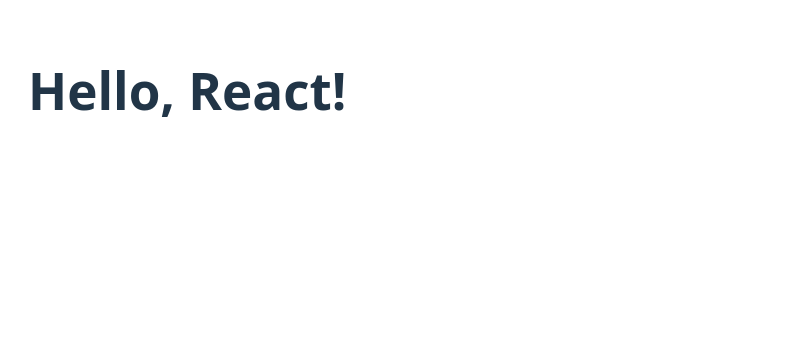
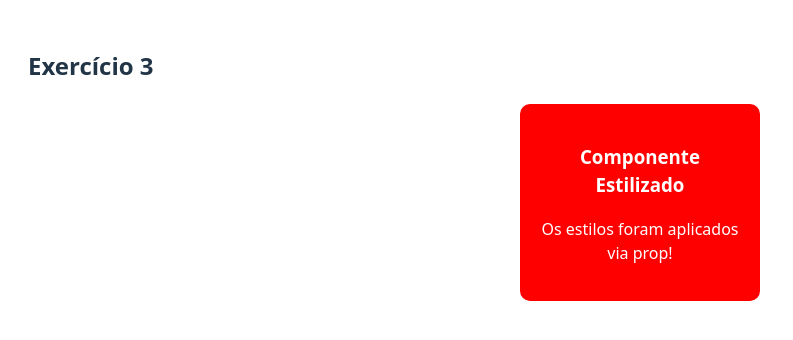
Before and after one commit to laraberns/tp3-react, a React (Vite) app: page /exercicio3 in a window 1280 px wide. Shown: the top 340 px of the page, without its empty margins (0-793 px from the left). Built offline with nearby package versions, Linux system fonts and the light colour scheme.

Commit message:
add exer 3

```diff
--- /dev/null
+++ b/src/components/Estilizador.jsx
@@ -0,0 +1,8 @@
+export default function Estilizador({ estilo }) {
+  return (
+    <div style={estilo}>
+      <h3>Componente Estilizado</h3>
+      <p>Os estilos foram aplicados via prop!</p>
+    </div>
+  );
+}
--- a/src/pages/Exercicio3.jsx
+++ b/src/pages/Exercicio3.jsx
@@ -1,3 +1,20 @@
+import Estilizador from "../components/Estilizador";
+
 export default function Exercicio3() {
-  return <h1>Hello, React!</h1>;
+  let estilo = {
+    backgroundColor: "red",
+    color: "#fff",
+    padding: "20px",
+    borderRadius: "10px",
+    textAlign: "center",
+    width: "200px",
+    margin: "10px auto",
+  };
+
+  return (
+    <>
+      <h2>Exercício 3</h2>
+      <Estilizador estilo={estilo} />
+    </>
+  );
 }
```
